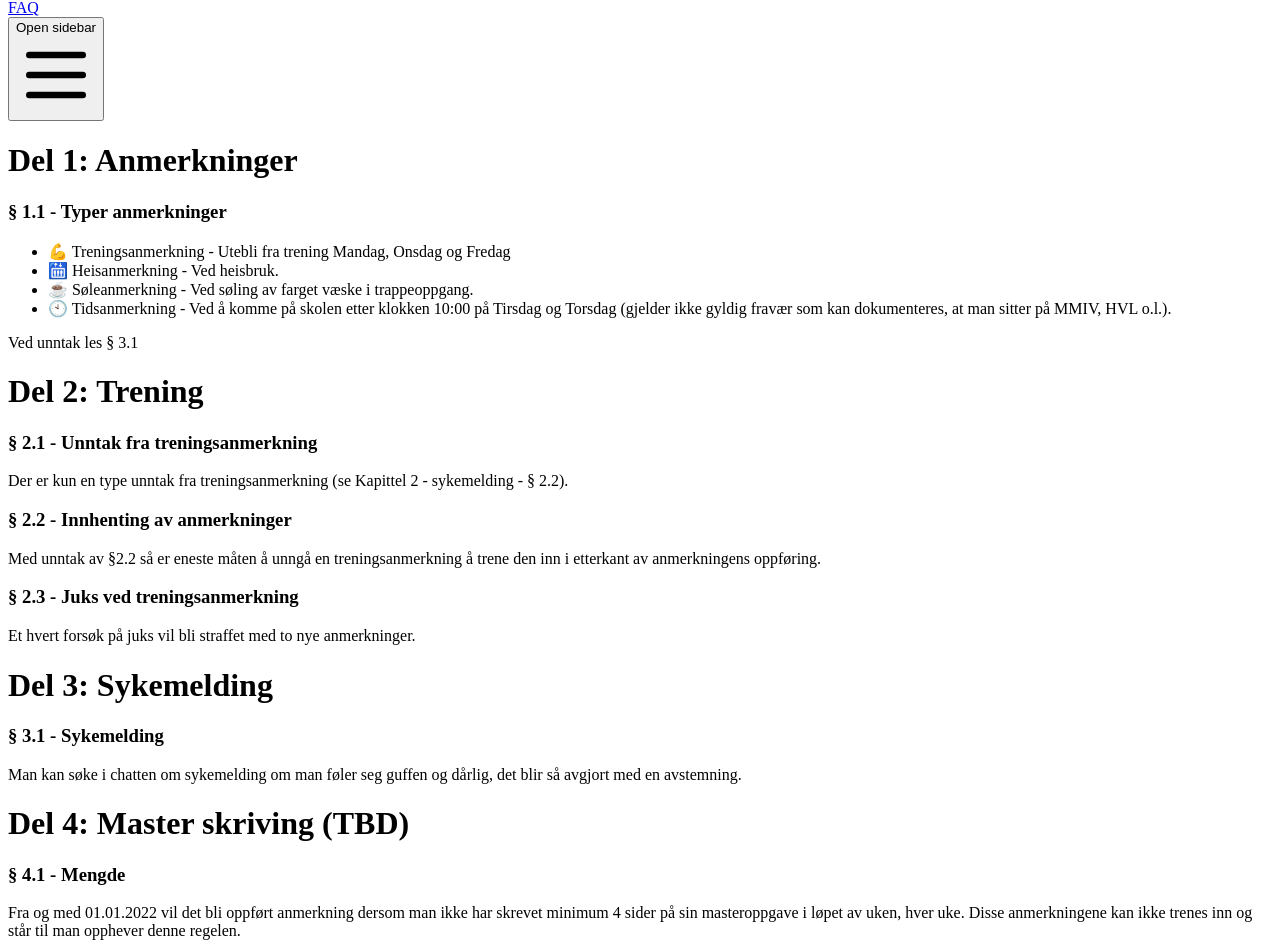
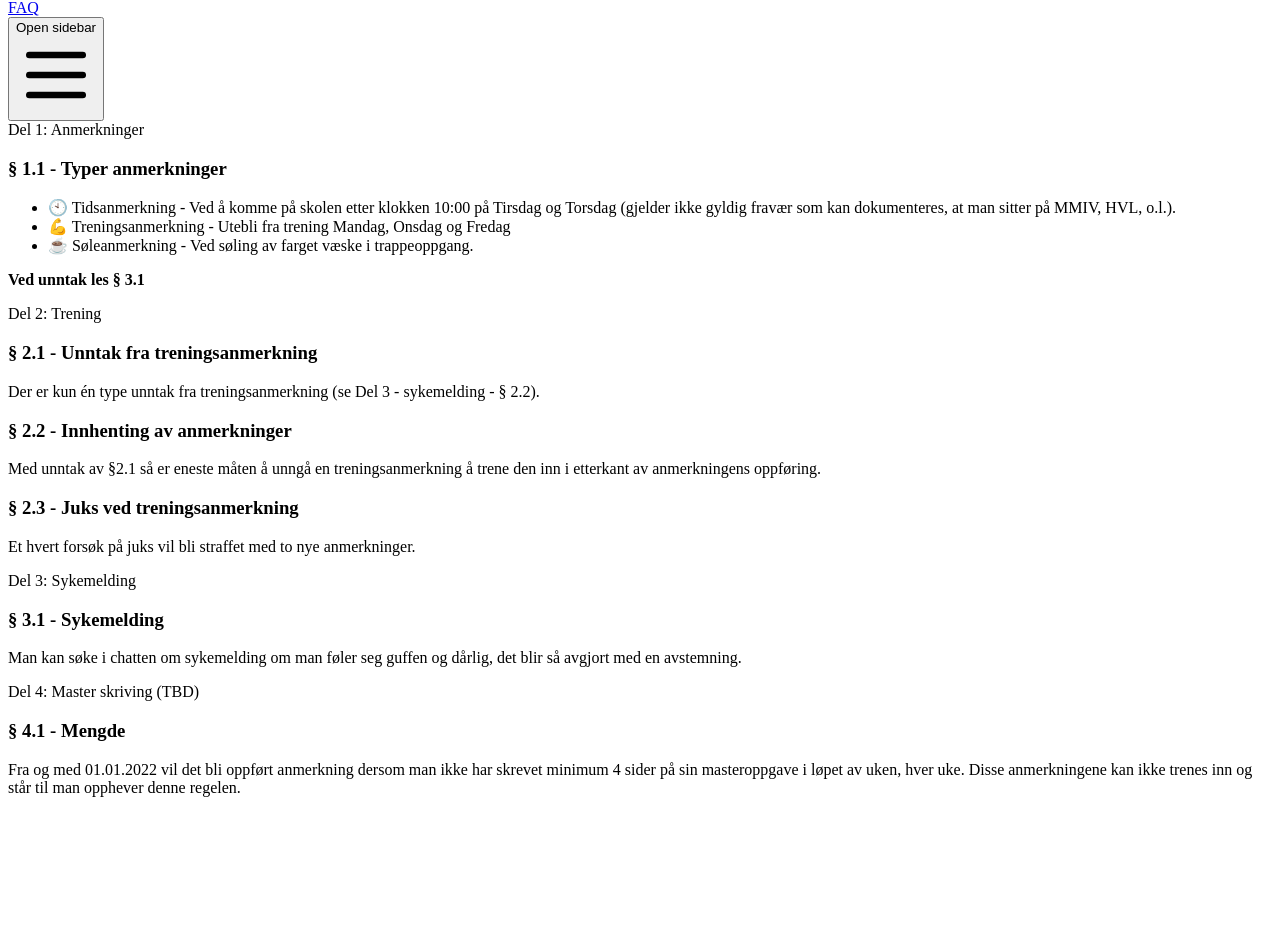
Before and after one commit to mrboen94/glassburet, a Next.js app: page /rules in a window 1280 px wide. Shown: the part 6485-7437 px from the top of the page. After the commit the page ends 7298 px from the top, so only its background shows below. Built offline with nearby package versions, Linux system fonts and the light colour scheme.

Commit message:
updated rules a bit

```diff
--- a/pages/rules.tsx
+++ b/pages/rules.tsx
@@ -1,41 +1,78 @@
 export default function Rules() {
   return (
-    <div className="prose lg:prose-xl">
-      <h1>Del 1: Anmerkninger</h1>
+    <div className="prose prose-sm lg:prose-lg xl:prose-7xl">
+      <div className="relative">
+        <div className="absolute inset-0 flex items-center" aria-hidden="true">
+          <div className="w-full border-t border-gray-300" />
+        </div>
+        <div className="relative flex justify-center">
+          <span className="px-3 bg-white text-lg font-medium text-gray-900">
+            Del 1: Anmerkninger
+          </span>
+        </div>
+      </div>
       <h3>§ 1.1 - Typer anmerkninger</h3>
       <ul>
         <li>
+          🕙 Tidsanmerkning - Ved å komme på skolen etter klokken 10:00 på
+          Tirsdag og Torsdag (gjelder ikke gyldig fravær som kan dokumenteres,
+          at man sitter på MMIV, HVL, o.l.).
+        </li>
+        <li>
           💪 Treningsanmerkning - Utebli fra trening Mandag, Onsdag og Fredag
         </li>
-        <li>🛗 Heisanmerkning - Ved heisbruk.</li>
         <li>☕ Søleanmerkning - Ved søling av farget væske i trappeoppgang.</li>
-        <li>
-          🕙 Tidsanmerkning - Ved å komme på skolen etter klokken 10:00 på
-          Tirsdag og Torsdag (gjelder ikke gyldig fravær som kan dokumenteres,
-          at man sitter på MMIV, HVL o.l.).
-        </li>
       </ul>
-      <p>Ved unntak les § 3.1</p>
-      <h1> Del 2: Trening</h1>
+      <p>
+        <b>Ved unntak les § 3.1</b>
+      </p>
+      <div className="relative">
+        <div className="absolute inset-0 flex items-center" aria-hidden="true">
+          <div className="w-full border-t border-gray-300" />
+        </div>
+        <div className="relative flex justify-center">
+          <span className="px-3 bg-white text-lg font-medium text-gray-900">
+            Del 2: Trening
+          </span>
+        </div>
+      </div>
       <h3>§ 2.1 - Unntak fra treningsanmerkning</h3>
       <p>
-        Der er kun en type unntak fra treningsanmerkning (se Kapittel 2 -
-        sykemelding - § 2.2).
+        Der er kun én type unntak fra treningsanmerkning (se Del 3 - sykemelding
+        - § 2.2).
       </p>
       <h3>§ 2.2 - Innhenting av anmerkninger</h3>
       <p>
-        Med unntak av §2.2 så er eneste måten å unngå en treningsanmerkning å
+        Med unntak av §2.1 så er eneste måten å unngå en treningsanmerkning å
         trene den inn i etterkant av anmerkningens oppføring.
       </p>
       <h3>§ 2.3 - Juks ved treningsanmerkning</h3>
       <p>Et hvert forsøk på juks vil bli straffet med to nye anmerkninger.</p>
-      <h1> Del 3: Sykemelding</h1>
+      <div className="relative">
+        <div className="absolute inset-0 flex items-center" aria-hidden="true">
+          <div className="w-full border-t border-gray-300" />
+        </div>
+        <div className="relative flex justify-center">
+          <span className="px-3 bg-white text-lg font-medium text-gray-900">
+            Del 3: Sykemelding
+          </span>
+        </div>
+      </div>
       <h3>§ 3.1 - Sykemelding</h3>
       <p>
         Man kan søke i chatten om sykemelding om man føler seg guffen og dårlig,
         det blir så avgjort med en avstemning.
       </p>
-      <h1> Del 4: Master skriving (TBD)</h1>
+      <div className="relative">
+        <div className="absolute inset-0 flex items-center" aria-hidden="true">
+          <div className="w-full border-t border-gray-300" />
+        </div>
+        <div className="relative flex justify-center">
+          <span className="px-3 bg-white text-lg font-medium text-gray-900">
+            Del 4: Master skriving (TBD)
+          </span>
+        </div>
+      </div>
       <h3>§ 4.1 - Mengde</h3>
       <p>
         Fra og med 01.01.2022 vil det bli oppført anmerkning dersom man ikke har
```
